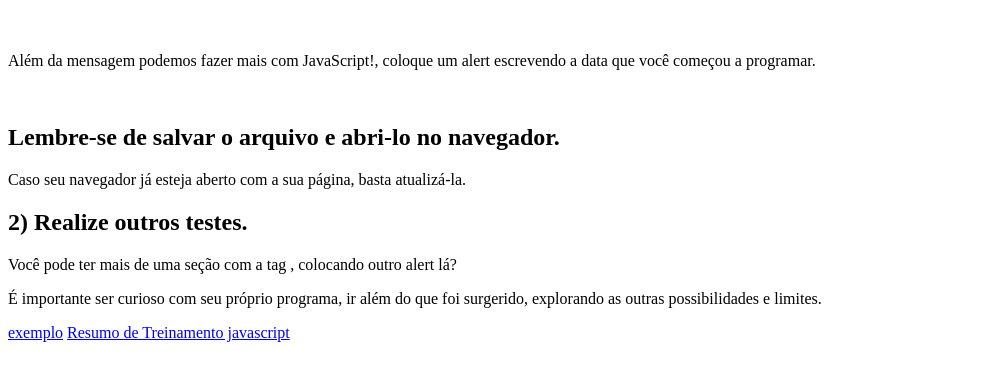
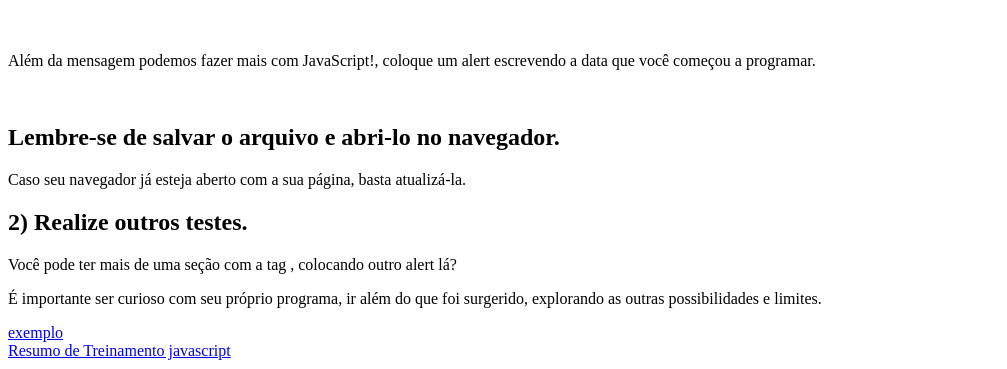
Before and after one commit to edskate/Front-end-para-iciante, a plain HTML site: page Texto01.html in a window 1280 px wide. Shown: the part 431-800 px from the top of the page, without its empty margins (0-1007 px from the left). Drawn offline with Linux system fonts and the light colour scheme.

Commit message:
atualizado

```diff
--- a/Texto01.html
+++ b/Texto01.html
@@ -26,7 +26,7 @@
 <h2>2) Realize outros testes.</h2>
 <p>Você pode ter mais de uma seção com a tag <script>e</script>, colocando outro alert lá?</p>
  <p>É importante ser curioso com seu próprio programa, ir além do que foi surgerido, explorando as outras possibilidades e limites.</p>
- <a href="Exemplo01.html">exemplo</a>
+ <a href="Exemplo01.html">exemplo</a> <br>
  <a href="../Front-end-para-iciante/Resumo treinamento/index.html">Resumo de Treinamento javascript</a>
 </body>
 </html>
```
